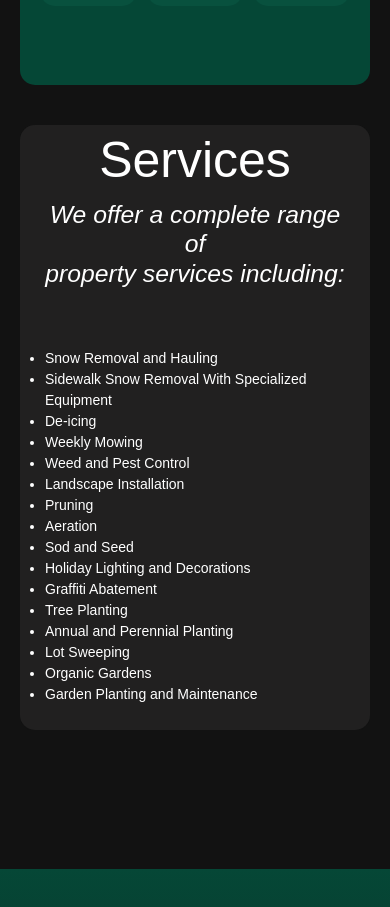
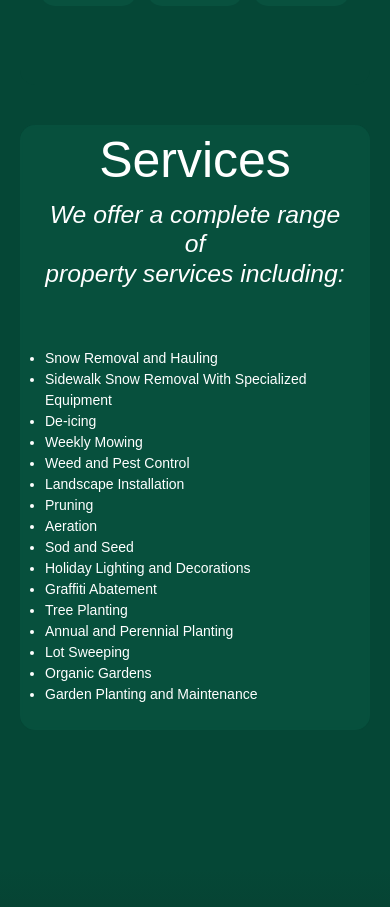
Before and after one commit to MikeAtwood/custom-products, a React (Vite) app: page / in a window 390 px wide. Shown: the part 1700-2607 px from the top of the page. Built offline with nearby package versions, Linux system fonts and the light colour scheme.

Commit message:
test new bg color

```diff
--- a/src/App.css
+++ b/src/App.css
@@ -400,7 +400,7 @@ nav.navbar {
     max-width: 100vw;
     font-size: 60px;
     overflow-x: hidden;
-    background-color: #121212;
+    background-color: #054736;
   }
   .navbar {
     position: relative;
@@ -535,7 +535,7 @@ nav.navbar {
   }
 
   .text-container {
-    background-color: rgb(33, 32, 32);
+    background-color: #0f6a534c;
   }
   .services .carousel-img {
     display: none;
```
